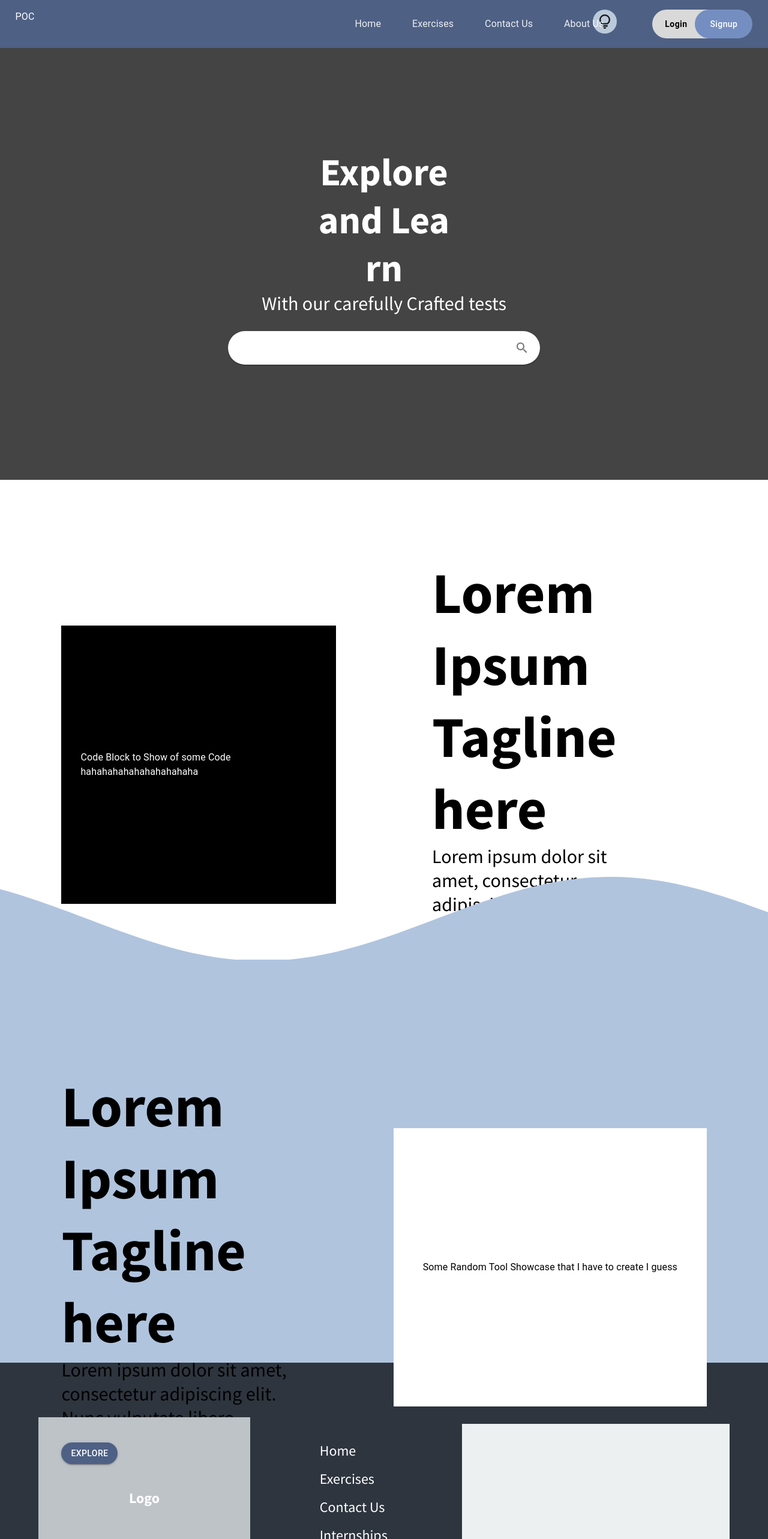
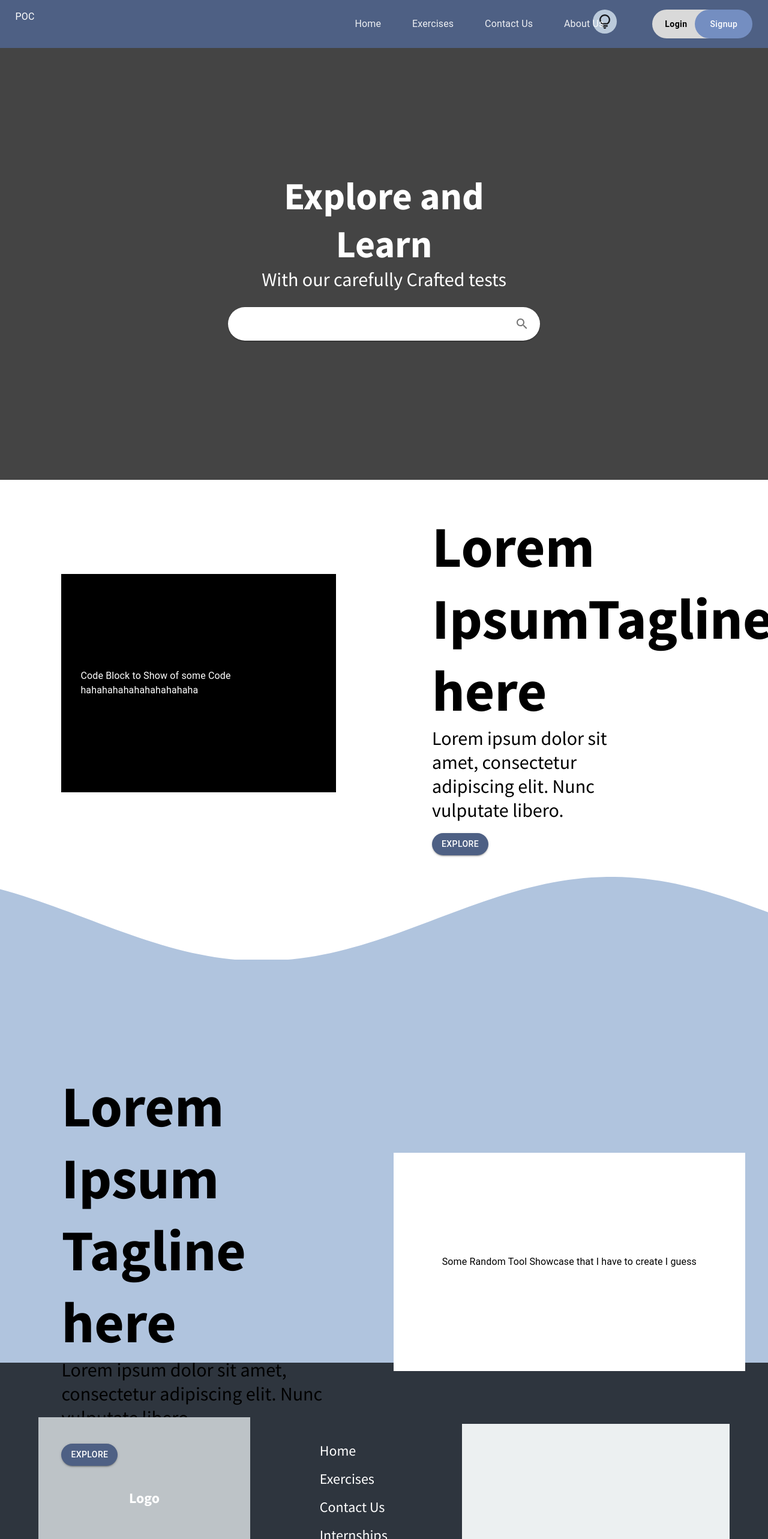
Before and after one commit to shobhitsharma1507/pirates_of_code_reactjs, a React (Create React App) app: page / in a window 1280 px wide. Shown: the top 2566 px of the page at 60% size. Built offline with nearby package versions, Linux system fonts and the light colour scheme.

Commit message:
Fix: Responsiveness in homepage

```diff
--- a/src/components/HomePage/MiddleSection.jsx
+++ b/src/components/HomePage/MiddleSection.jsx
@@ -13,7 +13,7 @@ export const MiddleSection = () => {
           flexDirection="row"
           alignItems="center"
           justifyContent="flex-start"
-          p={"10% 8%"}
+          p={"4% 8%"}
         >
           {/* Code Block */}
           <Grid item xs={6}>
@@ -24,7 +24,7 @@ export const MiddleSection = () => {
               display="flex"
               justifyContent="flex-start"
               alignItems="center"
-              height="400px"
+              height="300px"
             >
               <Typography>
                 Code Block to Show of some Code hahahahahahahahahahaha
@@ -36,9 +36,7 @@ export const MiddleSection = () => {
           <Grid item xs={6}>
             <Box width={"80%"}>
               <Typography variant="title">Lorem Ipsum</Typography>
-              <br />
-              <Typography variant="title">Tagline here</Typography>
-              <br />
+              <Typography variant="title">Tagline here</Typography>              <br />
               <Typography variant="subtitle" mt={2}>
                 Lorem ipsum dolor sit amet, consectetur adipiscing elit. Nunc
                 vulputate libero.
@@ -77,7 +75,7 @@ export const MiddleSection = () => {
             </Grid>
             {/* Text Content */}
             <Grid item xs={6}>
-              <Box width={"80%"}>
+              <Box width={"90%"}>
                 <Typography variant="title">Lorem Ipsum</Typography>
                 <br />
                 <Typography variant="title">Tagline here</Typography>
@@ -106,10 +104,12 @@ export const MiddleSection = () => {
                 bgcolor="white"
                 color="black"
                 p={4}
+                width={"100%"}
                 display="flex"
                 justifyContent="center"
                 alignItems="center"
-                height="400px"
+                height="300px"
+                mb={"4%"}
               >
                 <Typography>
                   Some Random Tool Showcase that I have to create I guess
--- a/src/pages/HomePage/HomePage.css
+++ b/src/pages/HomePage/HomePage.css
@@ -12,6 +12,5 @@
   text-align: center;
   font-size: 4rem;
   font-weight: 900;
-  width: 18%;
-  word-break: break-all;
+  width: auto;
 }
--- a/src/pages/HomePage/HomePage.jsx
+++ b/src/pages/HomePage/HomePage.jsx
@@ -19,7 +19,7 @@ export const HomePage = () => {
           justifyContent={"center"}
         >
           <Box color={"text.main"} className="homepage-title">
-            Explore and Learn
+            Explore and <br/>Learn
           </Box>
           <Box color={"text.main"} fontSize={"2rem"}>
             With our carefully Crafted tests
```
Also changed, not shown: package.json (+7 -1 lines), 1 other file (tests, documents, lock files or other folders).
